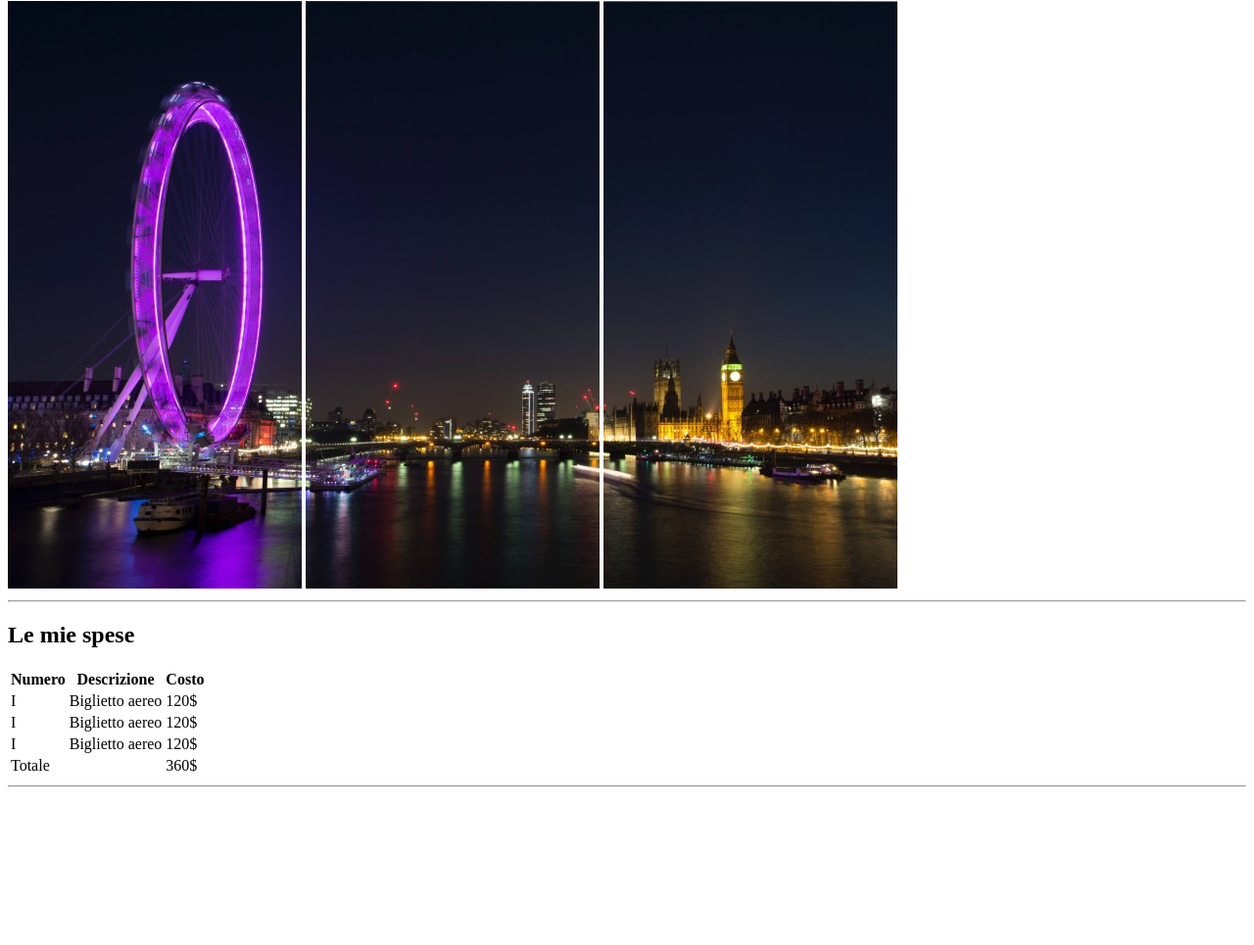
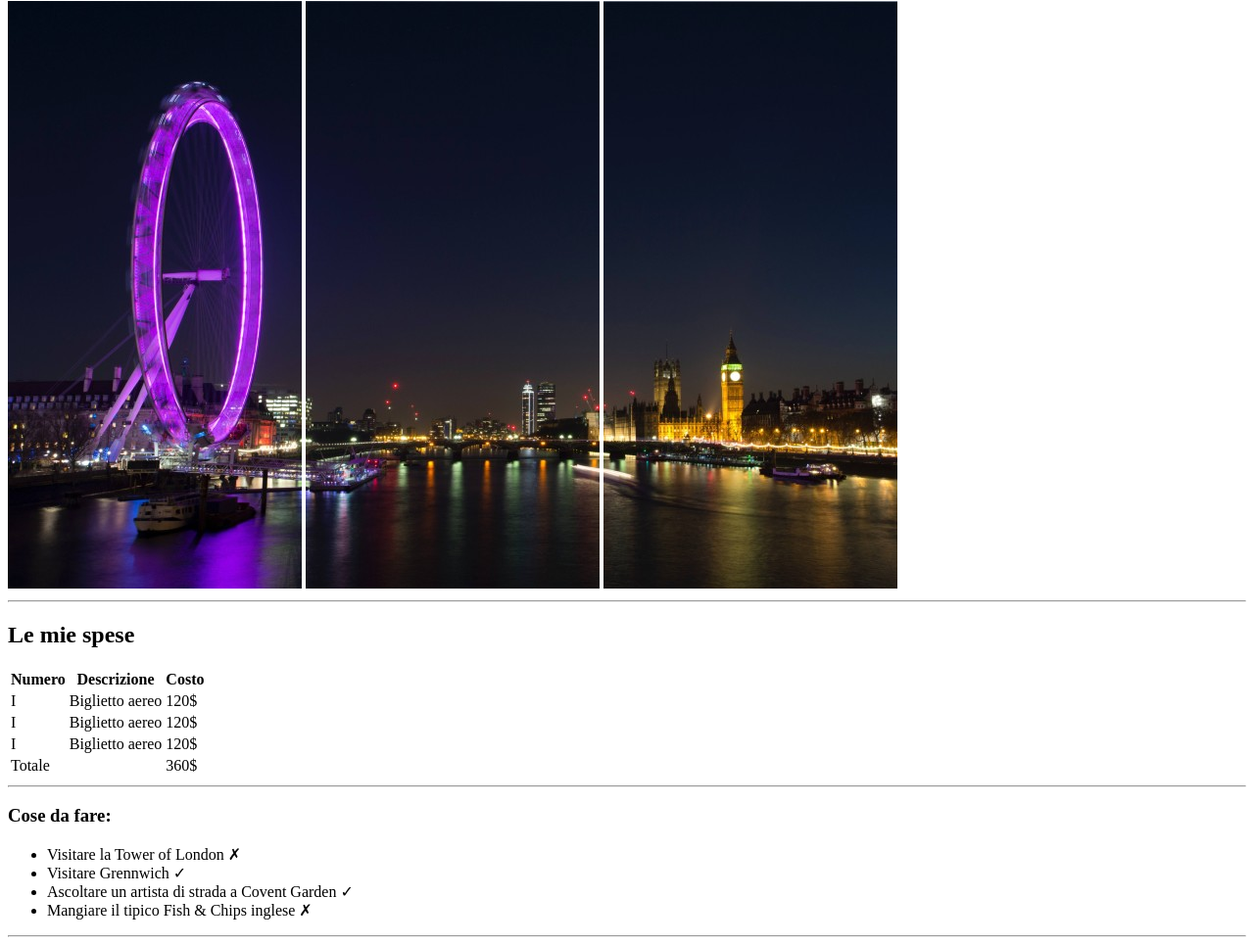
Before and after one commit to RubaCodes/html-london-trip, a plain HTML site: page index.html in a window 1280 px wide. Shown: the part 79-1044 px from the top of the page at 98% size. Before the commit the page ends 891 px from the top, so only its background shows below. Drawn offline with Linux system fonts and the light colour scheme.

Commit message:
Implementazione To-do list

```diff
--- a/index.html
+++ b/index.html
@@ -52,7 +52,14 @@
     <!-- /Spese -->
     <!-- To do list -->
     <section>
-
+        <h3>Cose da fare:</h3>
+        <ul>
+            <li>Visitare la Tower of London &cross;</li>
+            <li>Visitare Grennwich &check;</li>
+            <li>Ascoltare un artista di strada a Covent Garden &check;</li>
+            <li>Mangiare il tipico Fish & Chips inglese &cross;</li>
+        </ul>
+        <hr>
     </section>
     <!-- /To do list -->
     <!-- Info utili -->
```
